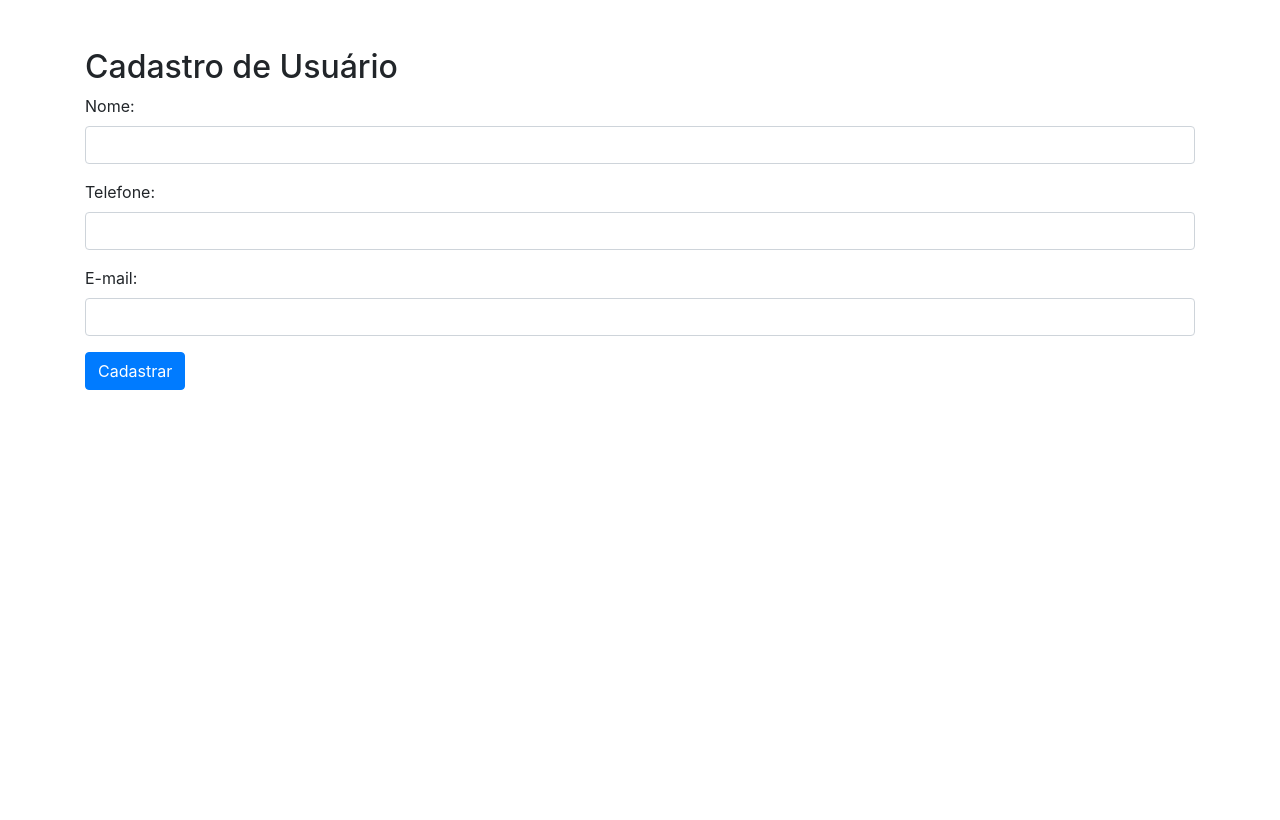
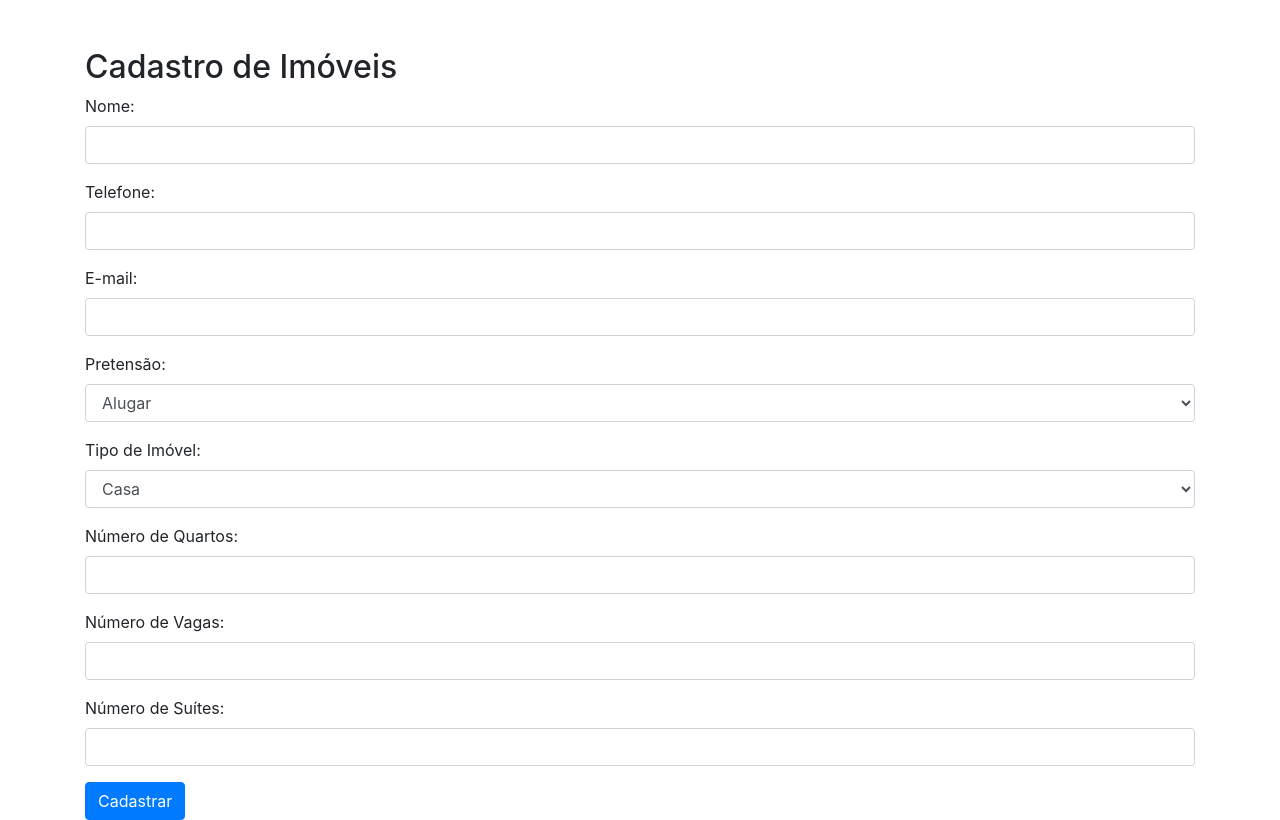
Before and after one commit to Amarqueso/cadastramento, a Flask app: page / in a window 1280 px wide. Before the commit the page ends 390 px from the top, so only its background shows below. Run offline with Flask 3, Linux system fonts and the light colour scheme; some libraries are stand-ins or nearby versions.

Commit message:
incluindo coisas novas.

```diff
--- a/app.py
+++ b/app.py
@@ -9,12 +9,17 @@ app.config['SQLALCHEMY_DATABASE_URI'] = 'sqlite:///cadastros.db'
 app.config['SQLALCHEMY_TRACK_MODIFICATIONS'] = False
 db = SQLAlchemy(app)
 
-# Modelo de dados
+# Modelo de dados com novos campos
 class Cadastro(db.Model):
     id = db.Column(db.Integer, primary_key=True)
     nome = db.Column(db.String(100), nullable=False)
     telefone = db.Column(db.String(20), nullable=False)
     email = db.Column(db.String(100), nullable=False)
+    pretensao = db.Column(db.String(50), nullable=False)  # Alugar, vender, comprar
+    tipo_imovel = db.Column(db.String(50), nullable=False)  # Casa, apartamento
+    quartos = db.Column(db.Integer, nullable=False)
+    vagas = db.Column(db.Integer, nullable=False)
+    suites = db.Column(db.Integer, nullable=False)
     data_hora = db.Column(db.DateTime, default=datetime.now)
 
     def __repr__(self):
@@ -31,9 +36,23 @@ def cadastrar():
     nome = request.form['nome']
     telefone = request.form['telefone']
     email = request.form['email']
+    pretensao = request.form['pretensao']
+    tipo_imovel = request.form['tipo_imovel']
+    quartos = int(request.form['quartos'])
+    vagas = int(request.form['vagas'])
+    suites = int(request.form['suites'])
 
     # Cria um novo cadastro e salva no banco de dados
-    novo_cadastro = Cadastro(nome=nome, telefone=telefone, email=email)
+    novo_cadastro = Cadastro(
+        nome=nome,
+        telefone=telefone,
+        email=email,
+        pretensao=pretensao,
+        tipo_imovel=tipo_imovel,
+        quartos=quartos,
+        vagas=vagas,
+        suites=suites
+    )
     db.session.add(novo_cadastro)
     db.session.commit()
 
--- a/templates/index.html
+++ b/templates/index.html
@@ -3,13 +3,13 @@
 <head>
     <meta charset="UTF-8">
     <meta name="viewport" content="width=device-width, initial-scale=1.0">
-    <title>Cadastro de Usuário</title>
+    <title>Cadastro de Imóveis</title>
     <link rel="stylesheet" href="https://stackpath.bootstrapcdn.com/bootstrap/4.3.1/css/bootstrap.min.css">
 </head>
 <body>
     <div class="container">
-        <h2 class="mt-5">Cadastro de Usuário</h2>
-        <form method="POST">
+        <h2 class="mt-5">Cadastro de Imóveis</h2>
+        <form action="/cadastrar" method="POST">
             <div class="form-group">
                 <label for="nome">Nome:</label>
                 <input type="text" class="form-control" id="nome" name="nome" required>
@@ -22,6 +22,33 @@
                 <label for="email">E-mail:</label>
                 <input type="email" class="form-control" id="email" name="email" required>
             </div>
+            <div class="form-group">
+                <label for="pretensao">Pretensão:</label>
+                <select class="form-control" id="pretensao" name="pretensao" required>
+                    <option value="alugar">Alugar</option>
+                    <option value="vender">Vender</option>
+                    <option value="comprar">Comprar</option>
+                </select>
+            </div>
+            <div class="form-group">
+                <label for="tipo_imovel">Tipo de Imóvel:</label>
+                <select class="form-control" id="tipo_imovel" name="tipo_imovel" required>
+                    <option value="casa">Casa</option>
+                    <option value="apartamento">Apartamento</option>
+                </select>
+            </div>
+            <div class="form-group">
+                <label for="quartos">Número de Quartos:</label>
+                <input type="number" class="form-control" id="quartos" name="quartos" required>
+            </div>
+            <div class="form-group">
+                <label for="vagas">Número de Vagas:</label>
+                <input type="number" class="form-control" id="vagas" name="vagas" required>
+            </div>
+            <div class="form-group">
+                <label for="suites">Número de Suítes:</label>
+                <input type="number" class="form-control" id="suites" name="suites" required>
+            </div>
             <button type="submit" class="btn btn-primary">Cadastrar</button>
         </form>
     </div>
```
Also changed, not shown: templates/cadastros.html (+11 -1 lines).
